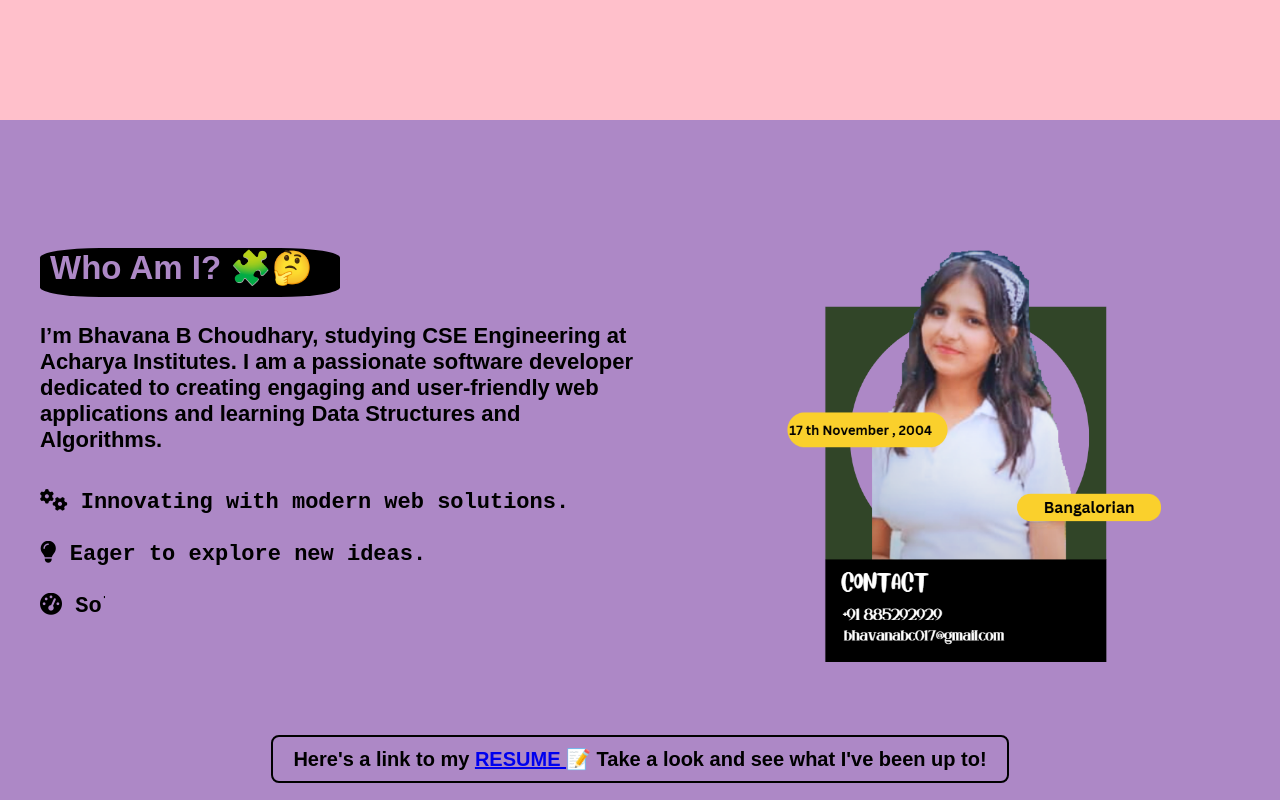
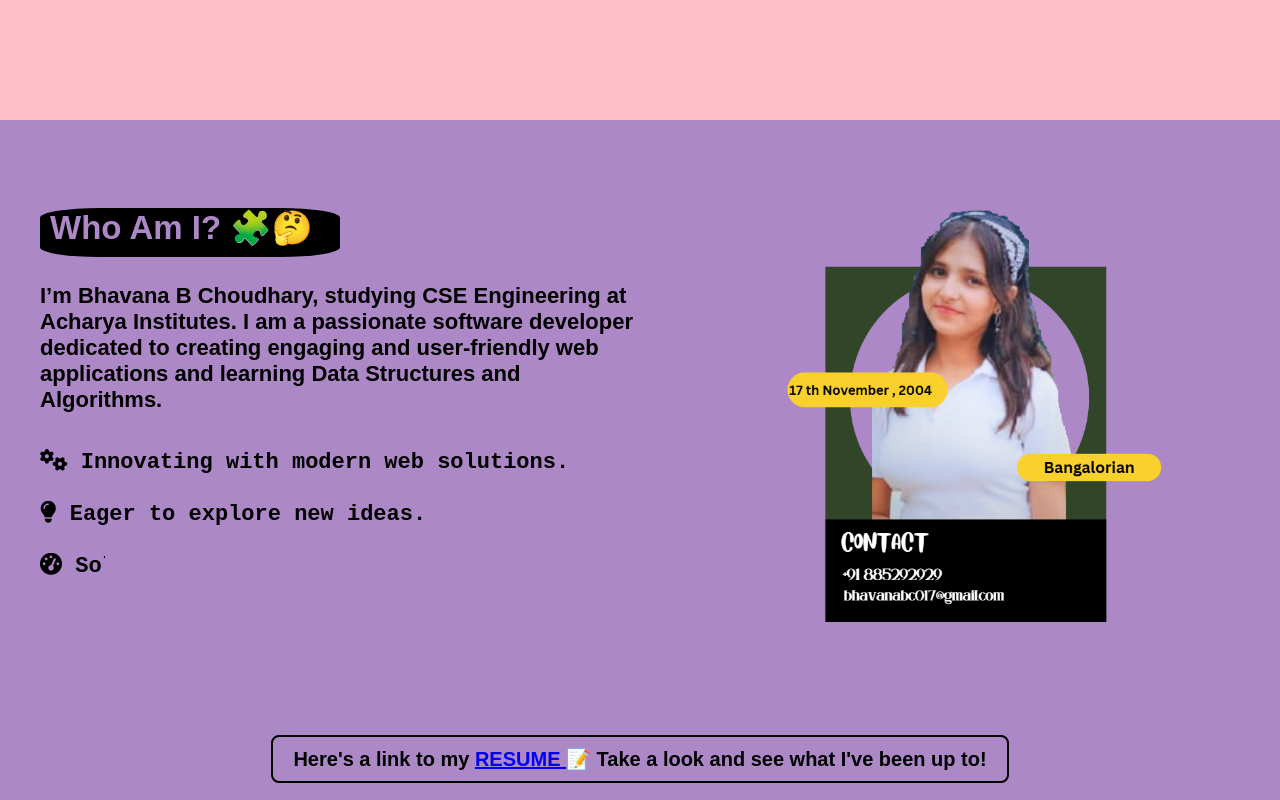
Before and after one commit to BhavanaChoudhary/My_Portfolio, a plain HTML site: page index.html in a window 1280 px wide. Shown: the part 760-1560 px from the top of the page. Drawn offline with nearby package versions, Linux system fonts and the light colour scheme; some packages are replaced by stand-ins of ours; a script that the page names is missing; a web font is replaced by a local one.

Commit message:
changes done

```diff
--- a/styles.css
+++ b/styles.css
@@ -219,7 +219,7 @@
 
 /* Second Page */
 .secondpage {
-    padding-top: 50px;
+    padding-top: 10px;
     height: 100vh;
     width: 100vw;
     display: flex;
@@ -299,6 +299,7 @@
     text-align: center;
     display: inline-block;
     transition: all 0.3s ease;
+    margin-top: 40px;
 }
 
 .intro-link:hover {
```
